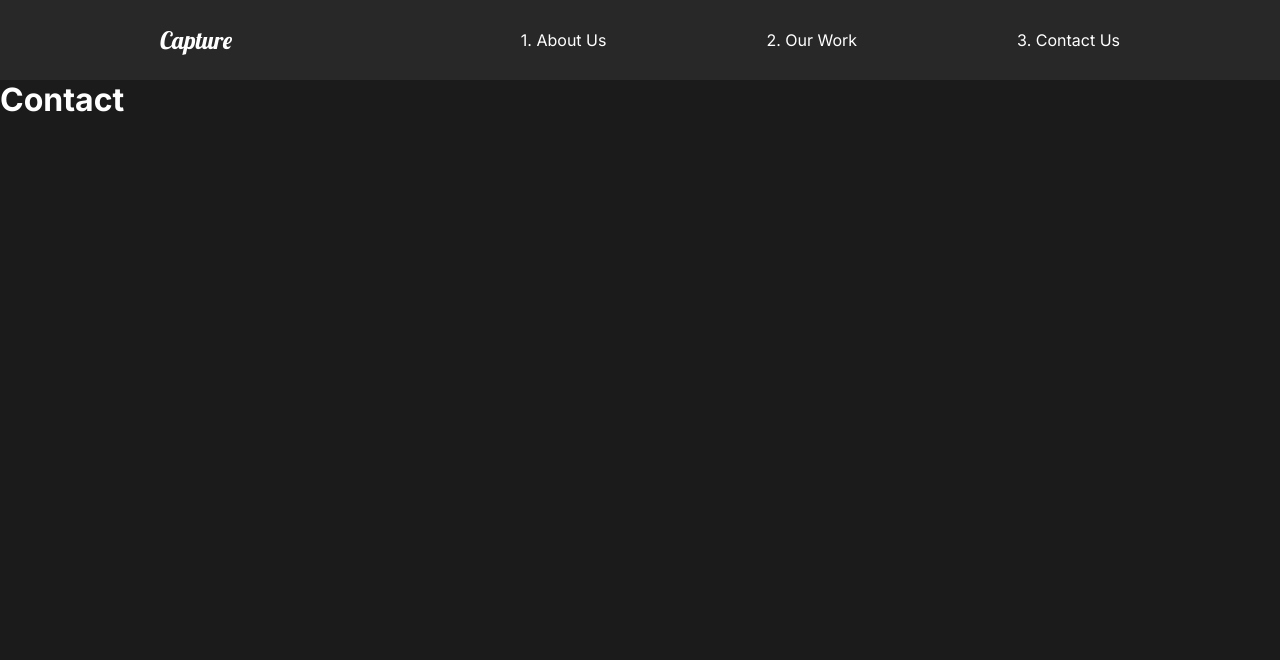
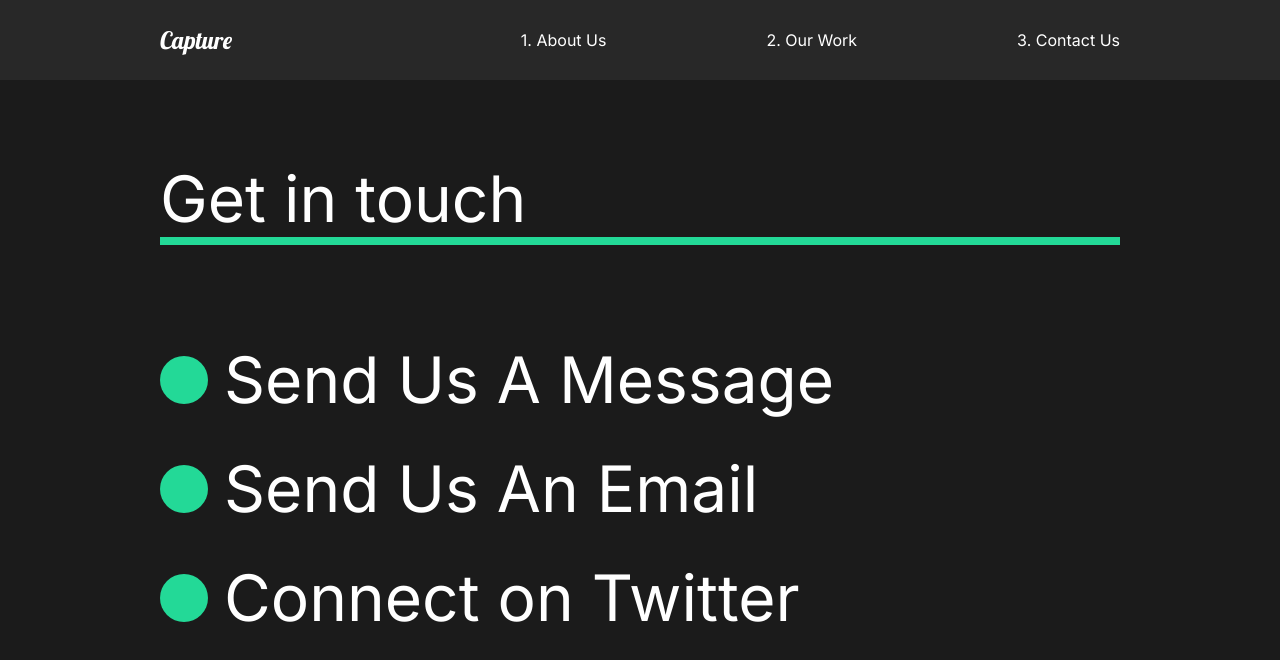
Before and after one commit to Cassandrapaige/capture-portfolio-project, a React (Create React App) app: page /contact in a window 1280 px wide. Shown: the top 660 px of the page. Built offline with nearby package versions, Linux system fonts and the light colour scheme.

Commit message:
contact page animations

```diff
--- a/src/pages/contact-page.js
+++ b/src/pages/contact-page.js
@@ -4,19 +4,78 @@ import { Link } from "react-router-dom";
 
 // animations
 import { motion } from "framer-motion";
-import { pageAnimation } from "../animations";
+import { pageAnimation, titleAnimation, lineAnimation } from "../animations";
 
 const ContactPage = () => {
   return (
-    <motion.div
+    <StyledContactSection
       exit='exit'
       variants={pageAnimation}
       initial='hidden'
       animate='show'
     >
-      <h1>Contact</h1>
-    </motion.div>
+      <StyledTitle>
+        <StyledHidden>
+          <motion.h2 variants={titleAnimation}>Get in touch</motion.h2>
+          <motion.div className='line' variants={lineAnimation} />
+        </StyledHidden>
+      </StyledTitle>
+      <div>
+        <StyledHidden>
+          <StyledLink variants={titleAnimation}>
+            <StyledCircle />
+            <h2>Send Us A Message</h2>
+          </StyledLink>
+        </StyledHidden>
+        <StyledHidden>
+          <StyledLink variants={titleAnimation}>
+            <StyledCircle />
+            <h2>Send Us An Email</h2>
+          </StyledLink>
+        </StyledHidden>
+        <StyledHidden>
+          <StyledLink variants={titleAnimation}>
+            <StyledCircle />
+            <h2>Connect on Twitter</h2>
+          </StyledLink>
+        </StyledHidden>
+      </div>
+    </StyledContactSection>
   );
 };
 
+const StyledContactSection = styled(motion.section)`
+  padding: 5rem 10rem;
+  min-height: 90vh;
+
+  .line {
+    height: 0.5rem;
+    background: #23d997;
+    margin-bottom: 1rem;
+  }
+`;
+
+const StyledTitle = styled.div`
+  margin-bottom: 4rem;
+`;
+
+const StyledHidden = styled.div`
+  overflow: hidden;
+`;
+
+const StyledLink = styled(motion.div)`
+  display: flex;
+  align-items: center;
+
+  h2 {
+    margin: 1rem;
+  }
+`;
+
+const StyledCircle = styled.div`
+  border-radius: 50%;
+  width: 3rem;
+  height: 3rem;
+  background: #23d997;
+`;
 export default ContactPage;
--- a/src/pages/services-page.js
+++ b/src/pages/services-page.js
@@ -21,7 +21,8 @@ import TransitionAnimation from "../components/transition-animation/transition-a
 import { useScroll } from "../hooks/useScroll";
 
 const ServicesPage = () => {
-  const [element, controls] = useScroll();
+  const [element1, controls1] = useScroll();
+  const [element2, controls2] = useScroll();
 
   return (
     <StyledServicesSection
```
Also changed, not shown: 1 other file (tests, documents, lock files or other folders).
